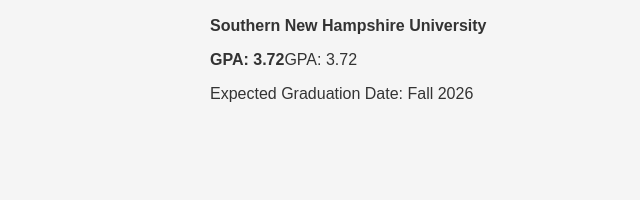
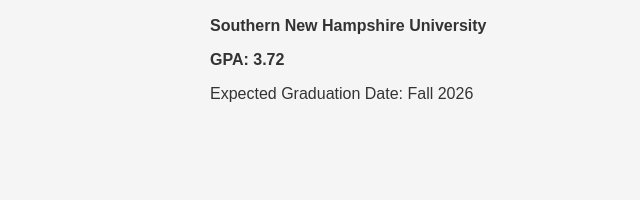
Before and after one commit to Cometslegacy/cometslegacy.github.io, a plain HTML site: page index.html in a window 1280 px wide. Shown: the part 279-479 px from the top of the page, 30-670 px from the left. Drawn offline with Linux system fonts and the light colour scheme.

Commit message:
Update index.html

```diff
--- a/index.html
+++ b/index.html
@@ -20,7 +20,7 @@
   <section id="about">
     <h2>Education</h2>
     <p><b>Southern New Hampshire University</b></p>
-    <p><b>GPA: 3.72</b>GPA: 3.72</p>
+    <p><b>GPA: 3.72</b></p>
     <p>Expected Graduation Date: Fall 2026</p>
   </section>
 
```
